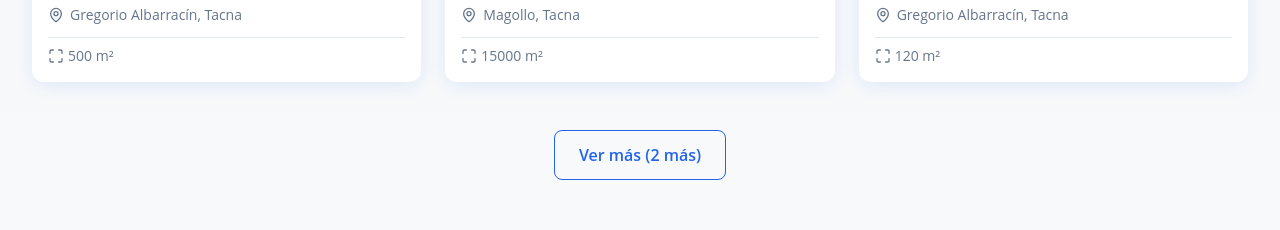
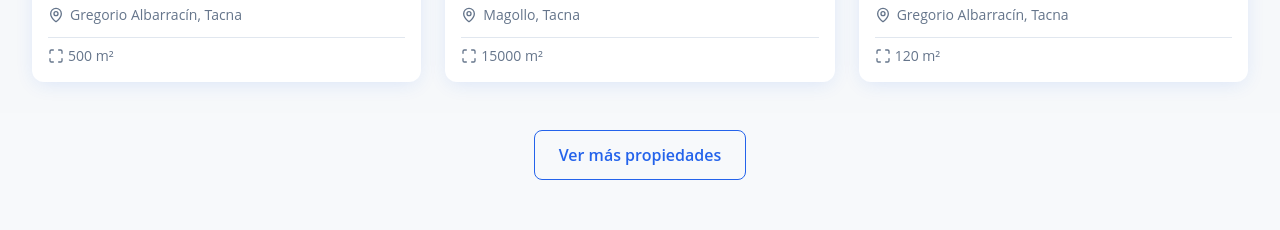
Before and after one commit to DennisMiranda/landing-inmobiliaria, a Next.js app: page / in a window 1280 px wide. Shown: the part 1920-2150 px from the top of the page. Built offline with nearby package versions, Linux system fonts and the light colour scheme.

Commit message:
fix property modal

```diff
--- a/components/sections/PropertiesSection.tsx
+++ b/components/sections/PropertiesSection.tsx
@@ -71,7 +71,6 @@ const PropertiesSection = ({ searchFilters }: PropertiesSectionProps) => {
             >
               <PropertyCard
                 property={property}
-                onClick={() => setSelectedProperty(property)}
               />
             </div>
           ))}
@@ -84,7 +83,7 @@ const PropertiesSection = ({ searchFilters }: PropertiesSectionProps) => {
             <Button
               variant="outline"
             >
-              Ver más ({propertiesForSale.length - 6} más)
+              Ver más propiedades
             </Button>
             </Link>
           </div>
--- a/data/properties.ts
+++ b/data/properties.ts
@@ -249,7 +249,7 @@ export const propertiesForSale: Property[] = [
 
 export const propertiesForRent: Property[] = [
   {
-    id: "1",
+    id: "20",
     title: "Local Comercial cerca de paradero 14",
     description:
       "Local comercial de 40 m² en Av. La Cultura, amplio e iluminado, cerca de paradero 14.",
```
